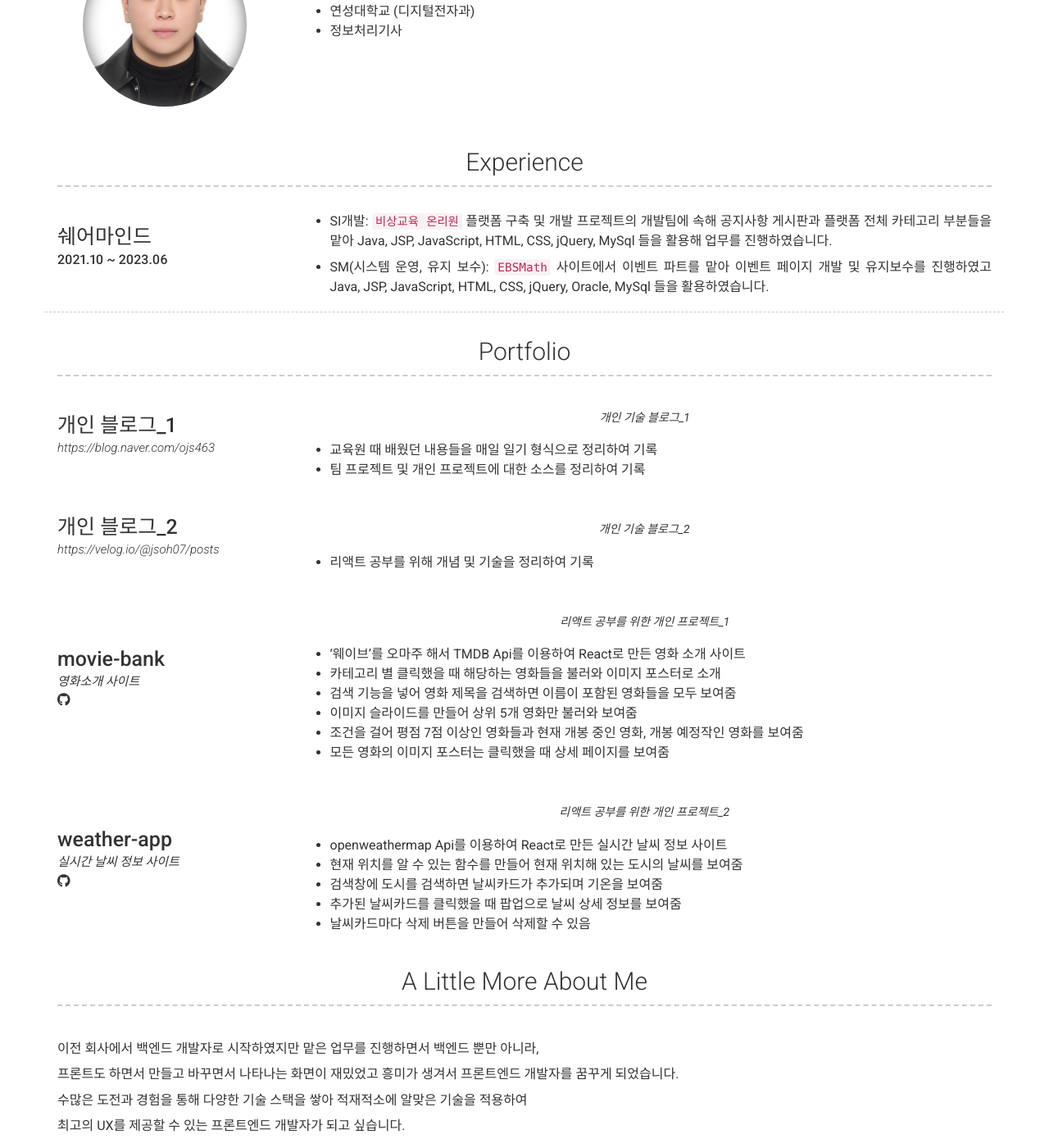
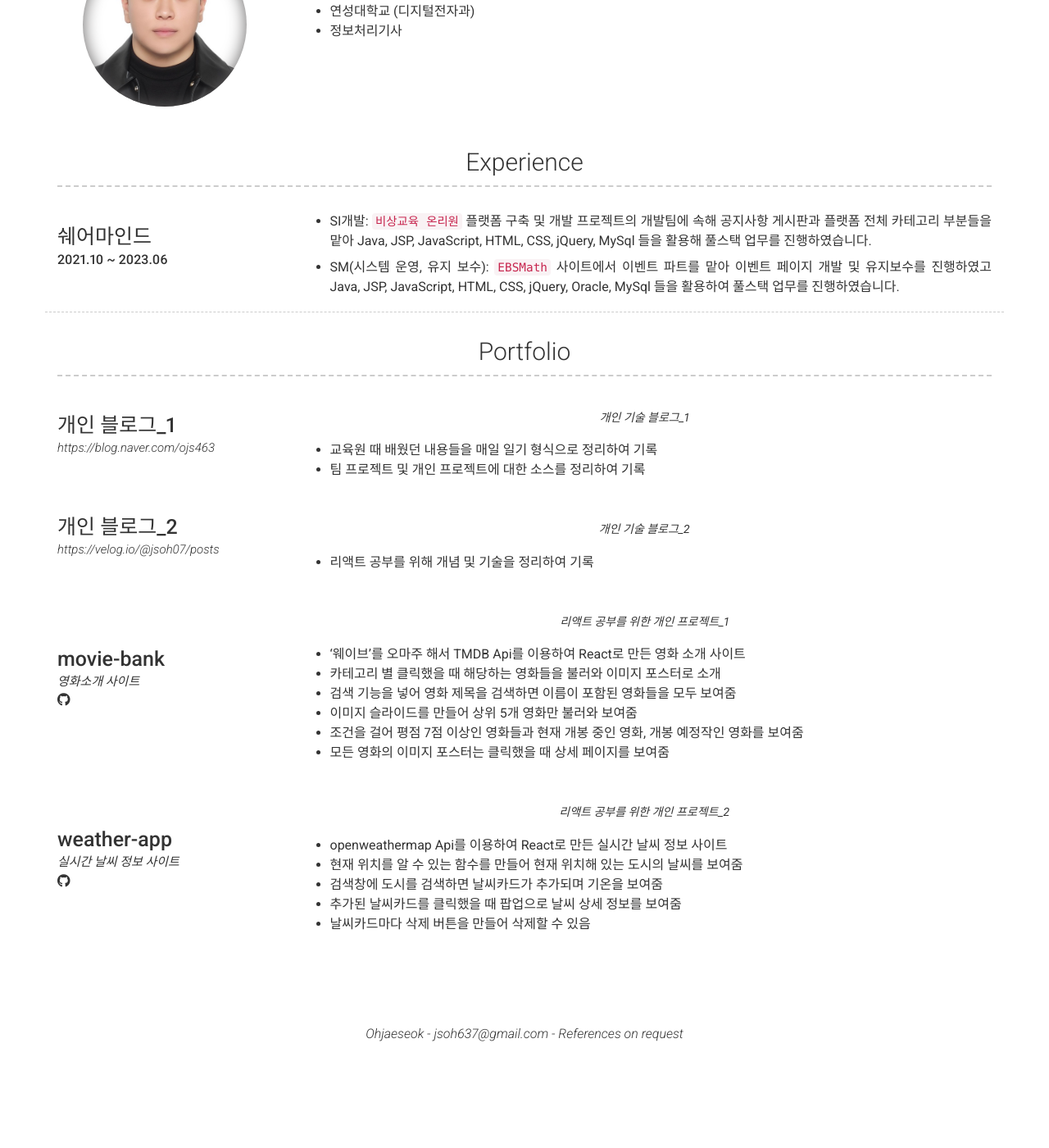
Before and after one commit to jsoh07/5hjae.github.io, a Jekyll site: the page built from index.md, in a window 1280 px wide and 1400 px high, scrolled down 372 px. Shown: the whole window at 82% size. Built offline with Jekyll 4.4.1, drawn with Linux system fonts in a browser that asks for light colours; nearby versions of some CDN libraries; after the commit the page ends 1652 px from its top, so only the background shows below that.

Commit message:
경력 내용 수정

```diff
--- a/_config.yml
+++ b/_config.yml
@@ -52,9 +52,9 @@ content:
         title: 쉐어마인드
         sub_title: 2021.10 ~ 2023.06
         description: | # this will include new lines to allow paragraphs
-         * SI개발: `비상교육 온리원` 플랫폼 구축 및 개발 프로젝트의 개발팀에 속해 공지사항 게시판과 플랫폼 전체 카테고리 부분들을 맡아 Java, JSP, JavaScript, HTML, CSS, jQuery, MySql 들을 활용해 업무를 진행하였습니다.
+         * SI개발: `비상교육 온리원` 플랫폼 구축 및 개발 프로젝트의 개발팀에 속해 공지사항 게시판과 플랫폼 전체 카테고리 부분들을 맡아 Java, JSP, JavaScript, HTML, CSS, jQuery, MySql 들을 활용해 풀스택 업무를 진행하였습니다.
 
-         * SM(시스템 운영, 유지 보수): `EBSMath` 사이트에서 이벤트 파트를 맡아 이벤트 페이지 개발 및 유지보수를 진행하였고 Java, JSP, JavaScript, HTML, CSS, jQuery, Oracle, MySql 들을 활용하였습니다.
+         * SM(시스템 운영, 유지 보수): `EBSMath` 사이트에서 이벤트 파트를 맡아 이벤트 페이지 개발 및 유지보수를 진행하였고 Java, JSP, JavaScript, HTML, CSS, jQuery, Oracle, MySql 들을 활용하여 풀스택 업무를 진행하였습니다.
 
   - title: Portfolio # Title for the section
     layout: list # Type of content section (list/text)
@@ -119,16 +119,16 @@ content:
           * 추가된 날씨카드를 클릭했을 때 팝업으로 날씨 상세 정보를 보여줌
           * 날씨카드마다 삭제 버튼을 만들어 삭제할 수 있음
 
-  - title: A Little More About Me
-    layout: text
-    content: | # this will include new lines to allow paragraphs
-      이전 회사에서 백엔드 개발자로 시작하였지만 맡은 업무를 진행하면서 백엔드 뿐만 아니라,
+  # - title: A Little More About Me
+  #   layout: text
+  #   content: | # this will include new lines to allow paragraphs
+  #     이전 회사에서 백엔드 개발자로 시작하였지만 맡은 업무를 진행하면서 백엔드 뿐만 아니라,
 
-      프론트도 하면서 만들고 바꾸면서 나타나는 화면이 재밌었고 흥미가 생겨서 프론트엔드 개발자를 꿈꾸게 되었습니다.
+  #     프론트도 하면서 만들고 바꾸면서 나타나는 화면이 재밌었고 흥미가 생겨서 프론트엔드 개발자를 꿈꾸게 되었습니다.
 
-      수많은 도전과 경험을 통해 다양한 기술 스택을 쌓아 적재적소에 알맞은 기술을 적용하여
+  #     수많은 도전과 경험을 통해 다양한 기술 스택을 쌓아 적재적소에 알맞은 기술을 적용하여
 
-      최고의 UX를 제공할 수 있는 프론트엔드 개발자가 되고 싶습니다.
+  #     최고의 UX를 제공할 수 있는 프론트엔드 개발자가 되고 싶습니다.
 
 
 
```
